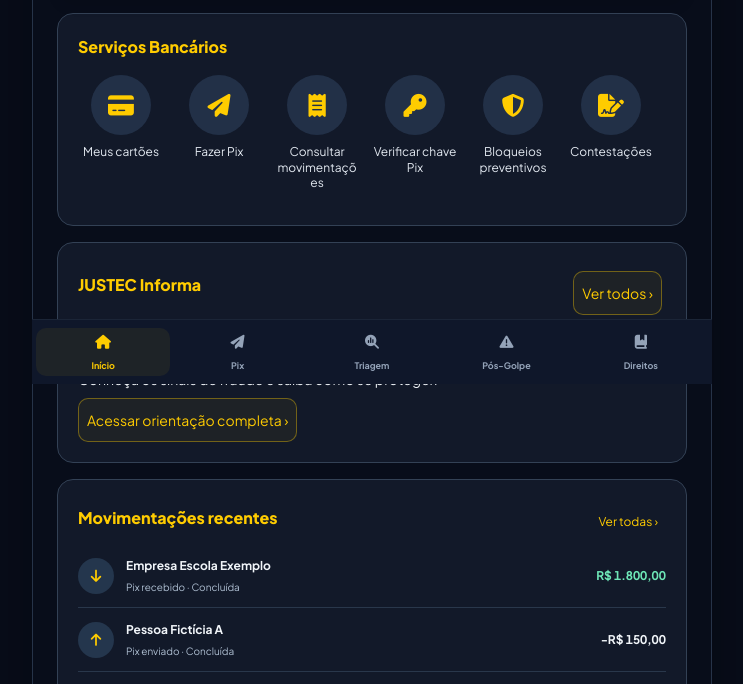
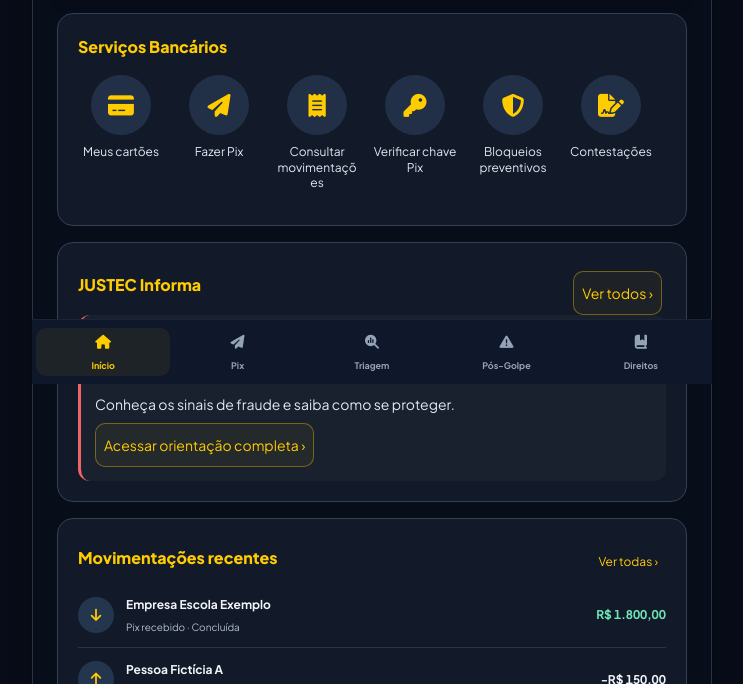
Before and after one commit to pauloalbertoofc-hue/Justec-Bank, a plain HTML site: page index.html in a window 1280 px wide. Shown: the part 416-1100 px from the top of the page, without its empty margins (268-1011 px from the left). Drawn offline with nearby package versions, Linux system fonts and the light colour scheme.

Commit message:
style: integrate Informa editorial cards with JUSTEC theme

```diff
--- a/css/style.css
+++ b/css/style.css
@@ -460,3 +460,11 @@ body:has(#app-modal:not(.hidden)), body:has(dialog[open]) { overflow: hidden; }
 #home-services .demo-services button:hover { background:transparent; }
 #home-services .demo-services button:hover i { background:#30435d; }
 #home-services .demo-services button span { white-space:normal; overflow-wrap:anywhere; }
+
+#home-informa { min-width:0; }
+.informa-alert { border-left:3px solid #ef6464; padding:14px; background:#19202e; border-radius:12px; }
+.informa-alert small { color:#ff8585; font-weight:700; letter-spacing:.04em; }
+.informa-alert h2,.informa-alert h3 { color:#facc15; margin:12px 0 8px; }
+.informa-alert p,.informa-alert li { color:#e2e8f0; line-height:1.55; }
+.informa-alert li { margin-bottom:8px; }
+.informa-alert button { min-height:44px; }
```
